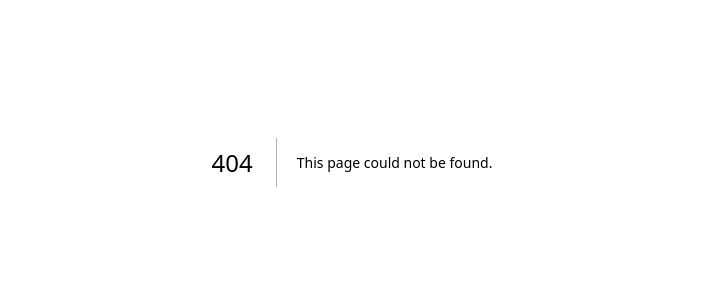
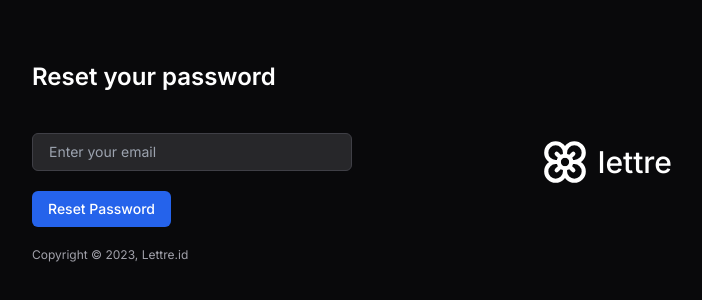
Before and after one commit to aditiapras/wedding-platform, a Next.js app: page /app/forgot-password in a window 1280 px wide. Before the commit this address had no page. Shown: the part 238-538 px from the top of the page, without its empty margins (288-990 px from the left). Built offline with nearby package versions, Linux system fonts and the light colour scheme.

Commit message:
forgot password features

```diff
--- /dev/null
+++ b/app/app/forgot-password/forgot-form.js
@@ -0,0 +1,21 @@
+import React from "react";
+
+export default function ForgotForm() {
+  return (
+    <form className="flex flex-col gap-5">
+      <input
+        type="email"
+        name="email"
+        id="email"
+        placeholder="Enter your email"
+        className="rounded-md text-sm px-4 py-2 border border-zinc-700 bg-zinc-800 text-white focus:bg-zinc-950 focus:border-zinc-950 focus:outline-none focus-visible:ring-1 focus-visible:ring-blue-500 focus-visible:shadow focus-visible:shadow-blue-400"
+      />
+      <button
+        type="submit"
+        className="rounded-md text-sm px-4 py-2 bg-blue-600 text-white font-medium hover:bg-blue-700 w-fit transition-all"
+      >
+        Reset Password
+      </button>
+    </form>
+  );
+}
--- /dev/null
+++ b/app/app/forgot-password/page.js
@@ -0,0 +1,26 @@
+import { Flower } from "lucide-react";
+import ForgotForm from "./forgot-form";
+
+export default function Page() {
+  return (
+    <main className="flex flex-col min-h-screen items-center justify-center bg-foreground">
+      <section className="flex w-1/2 items-center justify-center">
+        <div className="w-1/2 flex flex-col gap-5">
+          <div className="flex flex-col mb-5">
+            <p className="text-2xl font-semibold text-background">
+              Reset your password
+            </p>
+          </div>
+          <ForgotForm />
+          <p className="text-xs text-zinc-400">
+            Copyright &copy; 2023, <a href="">Lettre.id</a>
+          </p>
+        </div>
+        <div className="w-1/2 flex gap-2 items-center justify-end">
+          <Flower className="text-background" size={50} />
+          <p className="text-3xl font-medium text-background">lettre</p>
+        </div>
+      </section>
+    </main>
+  );
+}
```
